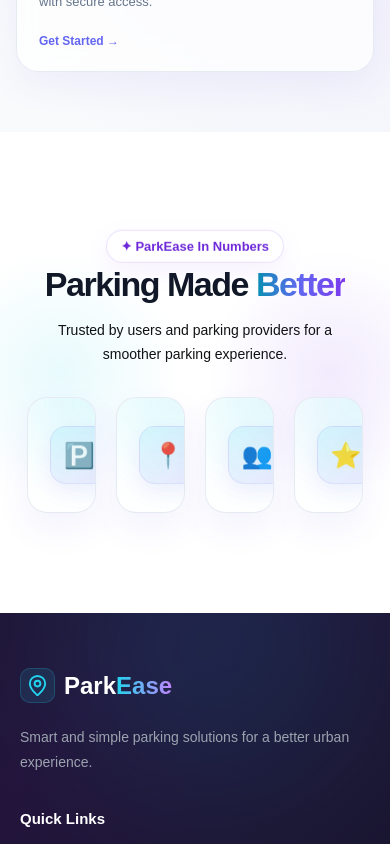
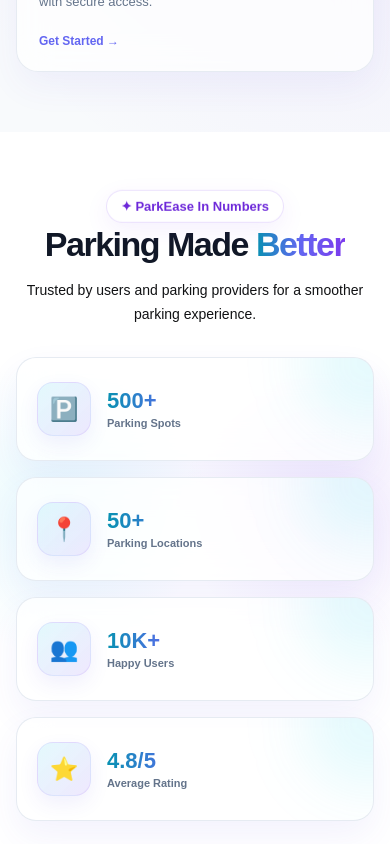
Before and after one commit to dibeyendu-dev/smart-parking-system, a React (Vite) app: page / in a window 390 px wide. Shown: the part 6220-7064 px from the top of the page. Built offline with nearby package versions, Linux system fonts and the light colour scheme.

Commit message:
Statistics css part 5 added

```diff
--- a/src/css/Home.css
+++ b/src/css/Home.css
@@ -1943,3 +1943,56 @@
 .stat-card:hover::after {
   left: 140%;
 }
+/* ========================================
+   TABLET RESPONSIVE
+======================================== */
+
+@media (max-width: 950px) {
+
+  .statistics-grid {
+    grid-template-columns: repeat(2, 1fr);
+  }
+
+}
+
+
+/* ======================================== MOBILE RESPONSIVE ======================================== */
+
+@media (max-width: 650px) {
+
+  .statistics-section {
+    padding: 70px 20px;
+  }
+
+  .statistics-grid {
+    grid-template-columns: 1fr;
+    gap: 16px;
+  }
+
+  .stat-card {
+    padding: 24px 20px;
+  }
+
+}
+
+
+/* ======================================== SMALL MOBILE ======================================== */
+
+@media (max-width: 400px) {
+
+  .statistics-section {
+    padding: 60px 16px;
+  }
+
+  .stat-icon {
+    width: 54px;
+    height: 54px;
+
+    font-size: 23px;
+  }
+
+  .stat-content strong {
+    font-size: 22px;
+  }
+
+}
```
